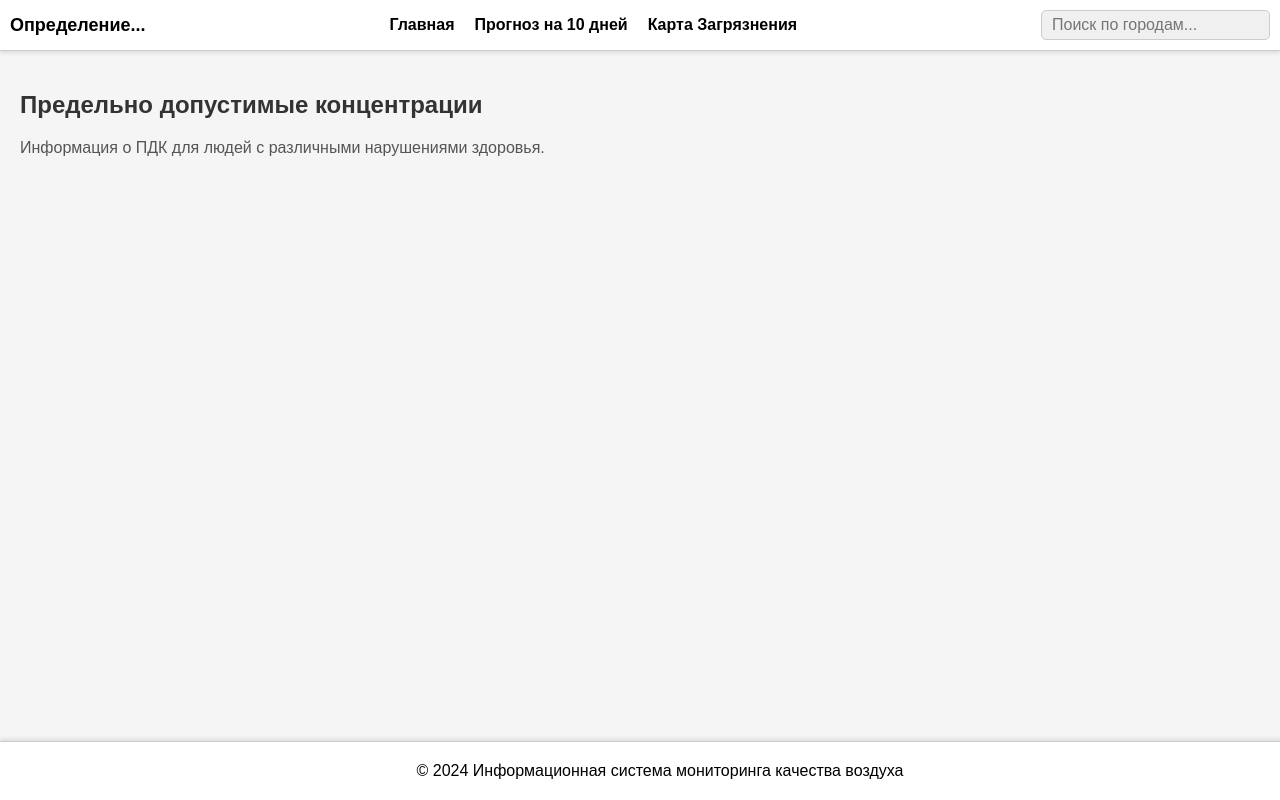
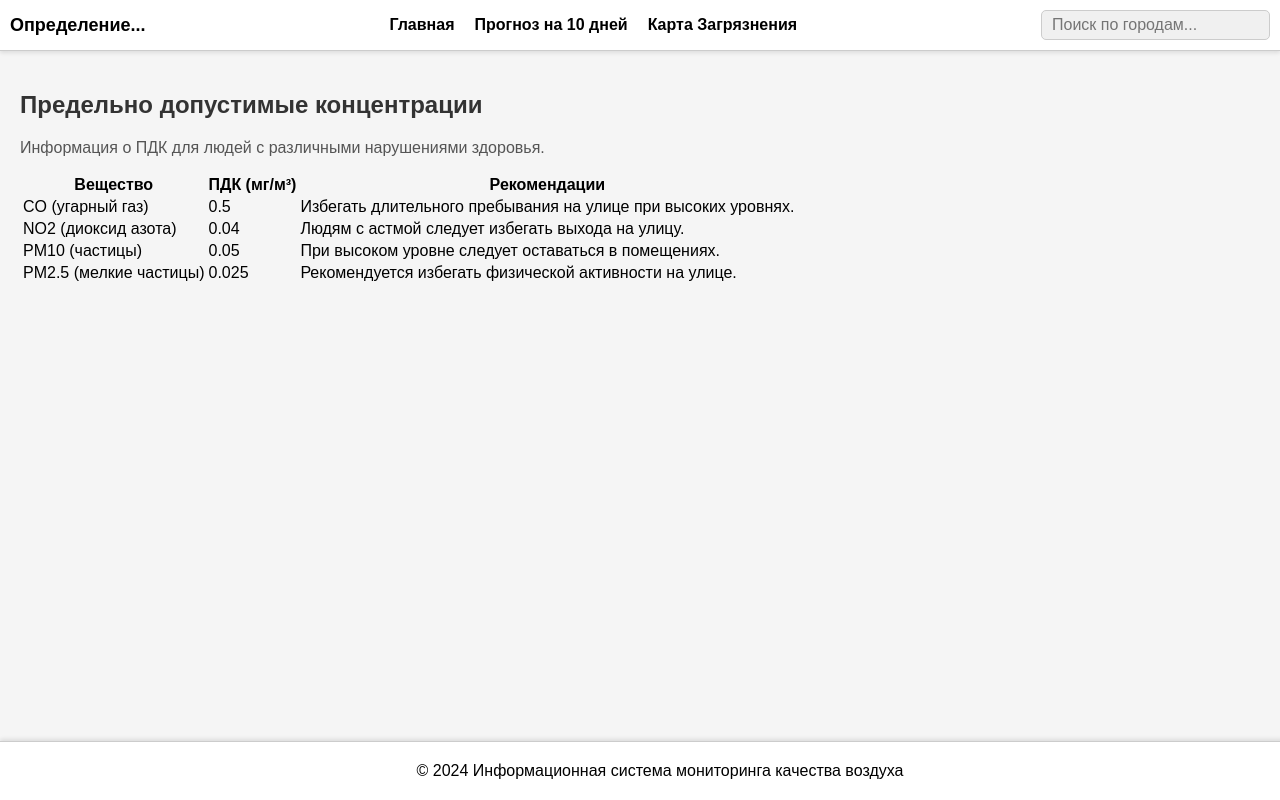
Before and after one commit to Jenkneo/weather-app-react, a React (Create React App) app: page /safe-levels in a window 1280 px wide. Built offline with nearby package versions, Linux system fonts and the light colour scheme; no server answers.

Commit message:
update предельно допустимые концентрации и дата

```diff
--- a/src/pages/Forecast.jsx
+++ b/src/pages/Forecast.jsx
@@ -7,6 +7,23 @@ const ForecastContainer = styled.div`
   padding: 20px;
   margin-bottom: 60px;
 `;
+
+const healthRecommendations = (aqi) => {
+  switch (aqi) {
+    case 1:
+      return "Качество воздуха хорошо. Можно заниматься активными делами на улице.";
+    case 2:
+      return "Умеренное загрязнение. Для людей с повышенной чувствительностью могут быть проблемы.";
+    case 3:
+      return "Загрязнение вредно для групп с повышенной чувствительностью.";
+    case 4:
+      return "Высокое загрязнение. Возможно влияние на здоровье людей.";
+    case 5:
+      return "Качество воздуха крайне плохое. Нужно избегать длительного пребывания на улице.";
+    default:
+      return "Нет данных о качестве воздуха.";
+  }
+};
 
 const Forecast = () => {
   const { position, error } = useGeolocation();
@@ -32,9 +49,10 @@ const Forecast = () => {
         forecastData ? (
           forecastData.list.map((item, index) => (
             <div key={index}>
-              <p>Дата: {new Date(item.dt * 1000).toLocaleDateString()}</p>
+              <p>Дата и время: {new Date(item.dt * 1000).toLocaleString()}</p>
               <p>Индекс качества воздуха: {item.main.aqi}</p>
               <p>CO: {item.components.co}, NO2: {item.components.no2}</p>
+              <p>Рекомендации: {healthRecommendations(item.main.aqi)}</p>
             </div>
           ))
         ) : (
--- a/src/pages/SafeLevels.jsx
+++ b/src/pages/SafeLevels.jsx
@@ -10,6 +10,37 @@ const SafeLevels = () => (
   <SafeLevelsContainer>
     <h2>Предельно допустимые концентрации</h2>
     <p>Информация о ПДК для людей с различными нарушениями здоровья.</p>
+    <table>
+      <thead>
+        <tr>
+          <th>Вещество</th>
+          <th>ПДК (мг/м³)</th>
+          <th>Рекомендации</th>
+        </tr>
+      </thead>
+      <tbody>
+        <tr>
+          <td>CO (угарный газ)</td>
+          <td>0.5</td>
+          <td>Избегать длительного пребывания на улице при высоких уровнях.</td>
+        </tr>
+        <tr>
+          <td>NO2 (диоксид азота)</td>
+          <td>0.04</td>
+          <td>Людям с астмой следует избегать выхода на улицу.</td>
+        </tr>
+        <tr>
+          <td>PM10 (частицы)</td>
+          <td>0.05</td>
+          <td>При высоком уровне следует оставаться в помещениях.</td>
+        </tr>
+        <tr>
+          <td>PM2.5 (мелкие частицы)</td>
+          <td>0.025</td>
+          <td>Рекомендуется избегать физической активности на улице.</td>
+        </tr>
+      </tbody>
+    </table>
   </SafeLevelsContainer>
 );
 
```
